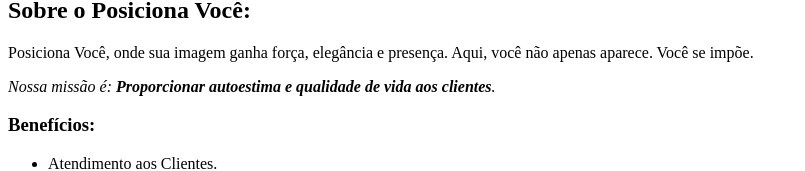
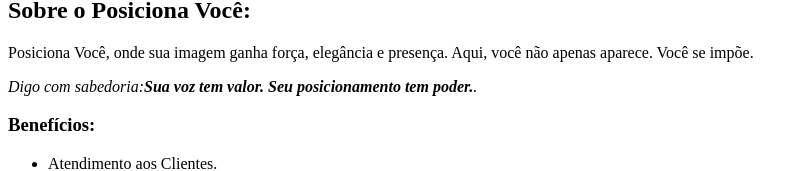
Before and after one commit to MaryCrossLilith/principalposicionavoc-, a plain HTML site: page index.html in a window 1280 px wide. Shown: the part 407-578 px from the top of the page, without its empty margins (0-805 px from the left). Drawn offline with Linux system fonts and the light colour scheme.

Commit message:
paragrafo missao

```diff
--- a/index.html
+++ b/index.html
@@ -14,7 +14,7 @@
     <div class="principal">
       <h2>Sobre o Posiciona Você:</h2>
       <p>Posiciona Você, onde sua imagem ganha força, elegância e presença. Aqui, você não apenas aparece. Você se impõe.</p>
-      <p id="missao"><em>Nossa missão é:<strong> Proporcionar autoestima e qualidade de vida aos clientes</strong>.</em></p>
+      <p id="missao"><em>Digo com sabedoria:<strong>Sua voz tem valor. Seu posicionamento tem poder.</strong>.</em></p>
     </div>
 
     <div class="beneficios">
```
